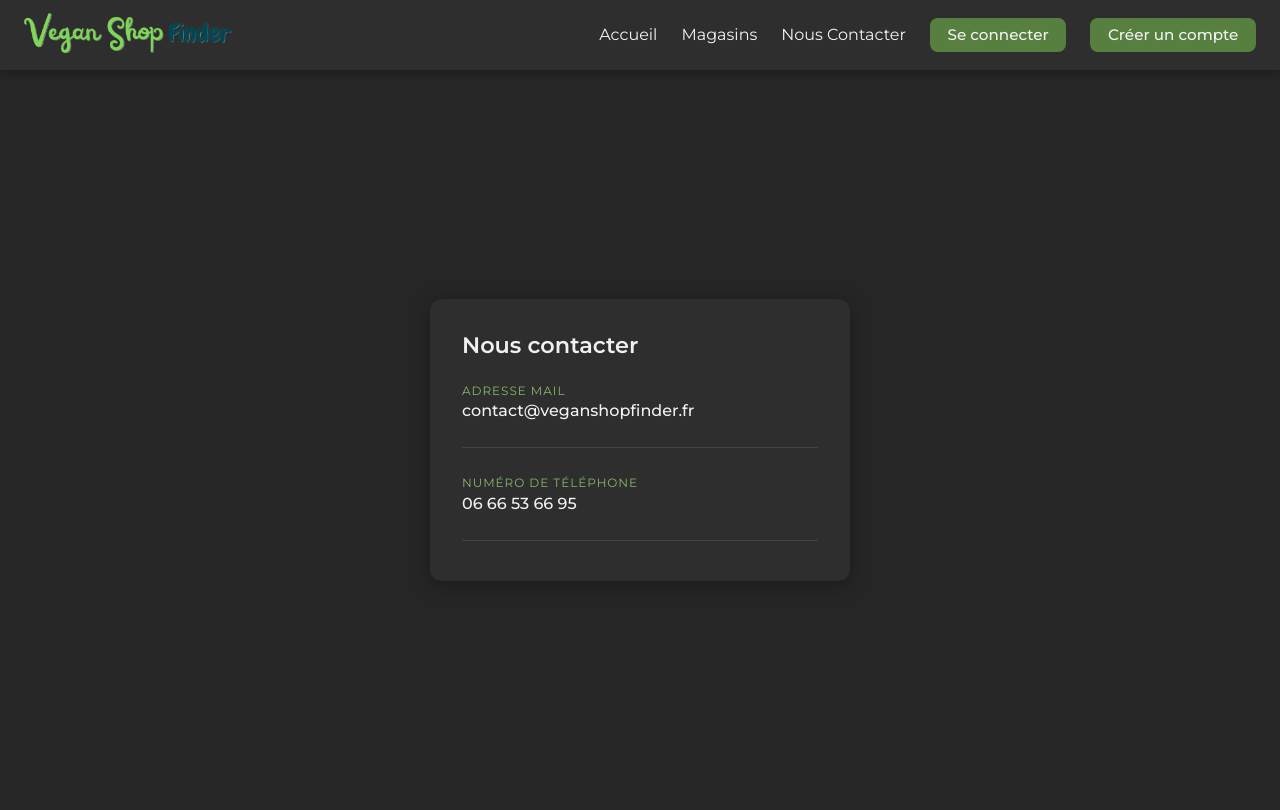
After one commit to maliciaax/veganshopfinder, a PHP site: page /contact.php in a window 1280 px wide. The commit adds this page. Run offline with PHP 8.4, Linux system fonts and the light colour scheme.

Commit message:
ajout page contact

```diff
--- /dev/null
+++ b/contact.php
@@ -0,0 +1,42 @@
+<?php session_start(); ?>
+<!DOCTYPE html>
+<html lang="fr">
+<head>
+    <meta charset="UTF-8">
+    <meta name="viewport" content="width=device-width, initial-scale=1.0">
+    <link rel="stylesheet" href="css/index.css">
+    <link rel="stylesheet" href="css/form.css">
+    <title>VeganShopFinder | Accueil</title>
+</head>
+<body>
+    <a href="#contenu-principal" class="skip-link">Aller au contenu principal</a>
+    <?php
+        if (isset($_SESSION['role'])) {
+            if ($_SESSION['role'] == "client") include("user/menu_user.php");
+            elseif ($_SESSION['role'] == "gerant") include("gerant/menu_gerant.php");
+            elseif ($_SESSION['role'] == "admin") include("admin/menu_admin.php");
+        } else {
+            include("menu_public.php");
+        }
+    ?>
+
+    <main class="mainForm" id="contenu-principal">
+        <div class="form">
+            <span class="titre">Nous contacter</span>
+            <div class="informations" style="gap:1.2rem">
+                <div class="profil-champ">
+                    <span class="profil-label">Adresse mail</span>
+                    <span class="profil-valeur">contact@veganshopfinder.fr</span>
+                </div>
+                <hr class="separateur">
+                <div class="profil-champ">
+                    <span class="profil-label">Numéro de Téléphone</span>
+                    <span class="profil-valeur">06 66 53 66 95</span>
+                </div>
+                <hr class="separateur">
+            </div>
+        </div>
+    </main>
+
+</body>
+</html>
--- a/css/index.css
+++ b/css/index.css
@@ -216,7 +216,8 @@ nav a:focus-visible {
 }
 
 .imgMag {
-    width: 250px; height: 170px;
+    width: 250px;
+    height: 170px;
     object-fit: cover; border-radius: 8px; display: block;
 }
 
--- a/gerant/menu_gerant.php
+++ b/gerant/menu_gerant.php
@@ -5,7 +5,7 @@
         <li><a href="/peguy/appliVegan/magasin.php">Magasins</a></li>
         <li><a href="/peguy/appliVegan/ajouterMagForm.php">Ajouter magasin</a></li>
         <li><a href="/peguy/appliVegan/ajouterProdForm.php">Ajouter produit</a></li>
-        <li><a href="/peguy/appliVegan/contact.php">Contact</a></li>
+        <li><a href="/peguy/appliVegan/contact.php">Nous Contacter</a></li>
         <li><a href="/peguy/appliVegan/php/deconnexion.php" class="boutonLogin">Se déconnecter</a></li>
     </ul>
 </nav>
--- a/menu_public.php
+++ b/menu_public.php
@@ -3,7 +3,7 @@
     <ul class="navlink">
         <li><a href="/peguy/appliVegan/index.php">Accueil</a></li>
         <li><a href="/peguy/appliVegan/magasin.php">Magasins</a></li>
-        <li><a href="/peguy/appliVegan/contact.php">Contact</a></li>
+        <li><a href="/peguy/appliVegan/contact.php">Nous Contacter</a></li>
         <li><a href="/peguy/appliVegan/connexionUtilisateur-Form.php" class="boutonLogin">Se connecter</a></li>
         <li><a href="/peguy/appliVegan/creerCompteUtilisateur-Form.php" class="boutonLogin">Créer un compte</a></li>
     </ul>
--- a/user/menu_user.php
+++ b/user/menu_user.php
@@ -3,7 +3,7 @@
     <ul class="navlink">
         <li><a href="/peguy/appliVegan/index.php">Accueil</a></li>
         <li><a href="/peguy/appliVegan/magasin.php">Magasins</a></li>
-        <li><a href="/peguy/appliVegan/contact.php">Contact</a></li>
+        <li><a href="/peguy/appliVegan/contact.php">Nous Contacter</a></li>
         <li><a href="/peguy/appliVegan/user/profilUser.php" class="boutonLogin">Mon profil</a></li>
         <li><a href="/peguy/appliVegan/php/deconnexion.php" class="boutonLogin">Se déconnecter</a></li>
     </ul>
```
Also changed, not shown: creerCompteUtilisateur-Form.php (+15 -15 lines).
